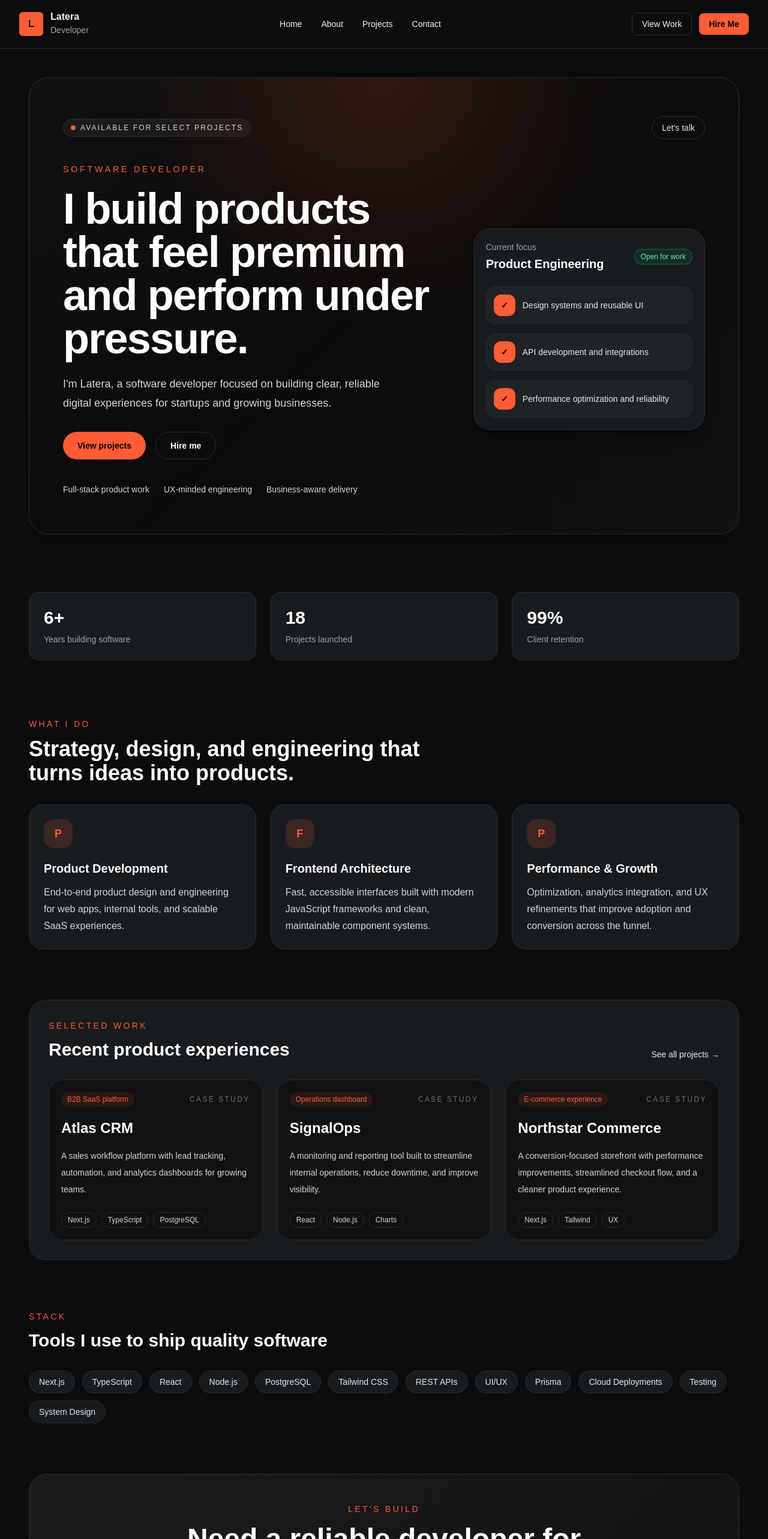
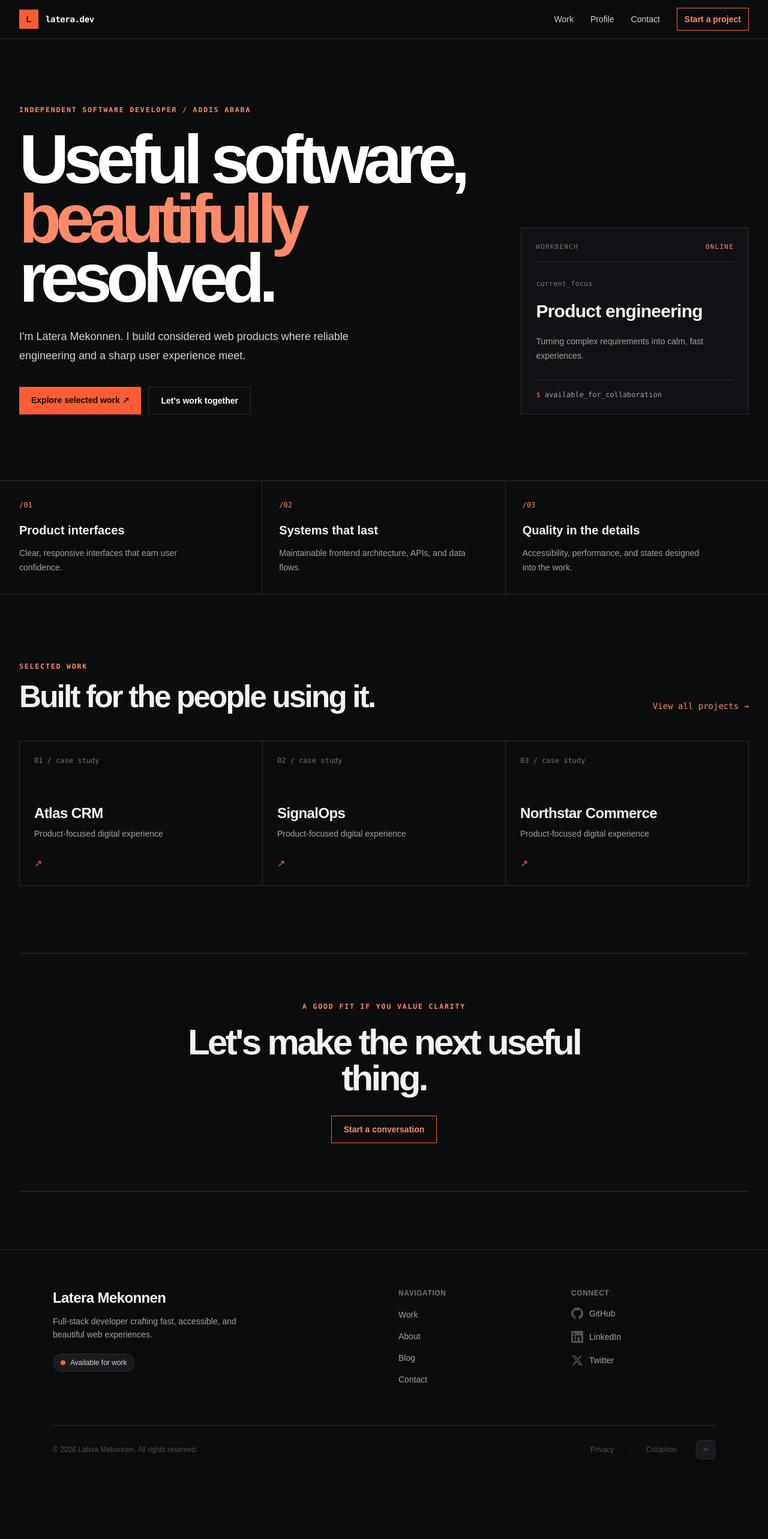
Before and after one commit to Laterat/myPortfolio, a Next.js app: page / in a window 1280 px wide. Shown: the top 2566 px of the page at 60% size. After the commit the page ends 2457 px from the top, so only its background shows below. Built offline with nearby package versions, Linux system fonts and the light colour scheme.

Commit message:
feat(home): refine hero and primary navigation

```diff
--- a/app/page.tsx
+++ b/app/page.tsx
@@ -1,312 +1,28 @@
 import Link from "next/link";
 
-const stats = [
-  { value: "6+", label: "Years building software" },
-  { value: "18", label: "Projects launched" },
-  { value: "99%", label: "Client retention" },
-];
-
-const services = [
-  {
-    title: "Product Development",
-    description:
-      "End-to-end product design and engineering for web apps, internal tools, and scalable SaaS experiences.",
-  },
-  {
-    title: "Frontend Architecture",
-    description:
-      "Fast, accessible interfaces built with modern JavaScript frameworks and clean, maintainable component systems.",
-  },
-  {
-    title: "Performance & Growth",
-    description:
-      "Optimization, analytics integration, and UX refinements that improve adoption and conversion across the funnel.",
-  },
-];
-
-const skills = [
-  "Next.js",
-  "TypeScript",
-  "React",
-  "Node.js",
-  "PostgreSQL",
-  "Tailwind CSS",
-  "REST APIs",
-  "UI/UX",
-  "Prisma",
-  "Cloud Deployments",
-  "Testing",
-  "System Design",
-];
-
-const projects = [
-  {
-    name: "Atlas CRM",
-    type: "B2B SaaS platform",
-    summary:
-      "A sales workflow platform with lead tracking, automation, and analytics dashboards for growing teams.",
-    tags: ["Next.js", "TypeScript", "PostgreSQL"],
-  },
-  {
-    name: "SignalOps",
-    type: "Operations dashboard",
-    summary:
-      "A monitoring and reporting tool built to streamline internal operations, reduce downtime, and improve visibility.",
-    tags: ["React", "Node.js", "Charts"],
-  },
-  {
-    name: "Northstar Commerce",
-    type: "E-commerce experience",
-    summary:
-      "A conversion-focused storefront with performance improvements, streamlined checkout flow, and a cleaner product experience.",
-    tags: ["Next.js", "Tailwind", "UX"],
-  },
+const practices = [
+  ["01", "Product interfaces", "Clear, responsive interfaces that earn user confidence."],
+  ["02", "Systems that last", "Maintainable frontend architecture, APIs, and data flows."],
+  ["03", "Quality in the details", "Accessibility, performance, and states designed into the work."],
 ];
 
 export default function Home() {
-  return (
-    <div className="bg-surface text-white">
-      <section className="mx-auto max-w-7xl px-6 pb-16 pt-12 md:px-10 lg:px-12">
-        <div className="rounded-[32px] border border-surface-border bg-[radial-gradient(circle_at_top,_rgba(255,90,38,0.16),_transparent_42%),linear-gradient(135deg,#111111_0%,#0a0a0a_48%,#111111_100%)] px-6 py-10 shadow-2xl shadow-black/30 md:px-10 lg:px-14 lg:py-16">
-          <div className="mb-10 flex items-center justify-between gap-4">
-            <div className="inline-flex items-center gap-2 rounded-full border border-surface-border bg-white/5 px-3 py-1.5 text-xs font-medium uppercase tracking-[0.18em] text-neutral-300">
-              <span className="h-2 w-2 rounded-full bg-accent" />
-              Available for select projects
-            </div>
-            <Link
-              href="/contact"
-              className="hidden rounded-full border border-surface-border px-4 py-2 text-sm text-neutral-200 transition hover:border-accent hover:text-white md:inline-flex"
-            >
-              Let&apos;s talk
-            </Link>
-          </div>
-
-          <div className="grid items-center gap-10 lg:grid-cols-[1.25fr_0.75fr]">
-            <div>
-              <p className="mb-5 text-sm font-medium uppercase tracking-[0.28em] text-accent">
-                Software developer
-              </p>
-
-              <h1 className="max-w-2xl text-4xl font-black tracking-tight text-white md:text-5xl lg:text-7xl">
-                I build products that feel premium and perform under pressure.
-              </h1>
-
-              <p className="mt-6 max-w-xl text-lg leading-8 text-neutral-300">
-                I&apos;m Latera, a software developer focused on building clear,
-                reliable digital experiences for startups and growing
-                businesses.
-              </p>
-
-              <div className="mt-8 flex flex-col gap-4 sm:flex-row">
-                <Link
-                  href="/projects"
-                  className="inline-flex items-center justify-center rounded-full bg-accent px-6 py-3 text-sm font-semibold text-black transition hover:bg-accent-soft"
-                >
-                  View projects
-                </Link>
-                <Link
-                  href="/contact"
-                  className="inline-flex items-center justify-center rounded-full border border-surface-border px-6 py-3 text-sm font-semibold text-white transition hover:border-white hover:bg-white/5"
-                >
-                  Hire me
-                </Link>
-              </div>
-
-              <div className="mt-10 flex flex-wrap gap-6 text-sm text-neutral-300">
-                <span>Full-stack product work</span>
-                <span>UX-minded engineering</span>
-                <span>Business-aware delivery</span>
-              </div>
-            </div>
-
-            <div className="relative">
-              <div className="rounded-[28px] border border-surface-border bg-surface-raised p-5 shadow-xl shadow-black/30">
-                <div className="mb-6 flex items-center justify-between">
-                  <div>
-                    <p className="text-sm text-neutral-400">Current focus</p>
-                    <p className="mt-1 text-xl font-semibold">
-                      Product Engineering
-                    </p>
-                  </div>
-                  <div className="rounded-full border border-emerald-500/40 bg-emerald-500/10 px-2.5 py-1 text-xs font-medium text-emerald-300">
-                    Open for work
-                  </div>
-                </div>
-
-                <div className="space-y-4">
-                  {[
-                    "Design systems and reusable UI",
-                    "API development and integrations",
-                    "Performance optimization and reliability",
-                  ].map((item) => (
-                    <div
-                      key={item}
-                      className="flex items-center gap-3 rounded-2xl border border-surface-border bg-white/3 p-3"
-                    >
-                      <div className="flex h-9 w-9 items-center justify-center rounded-xl bg-accent text-sm font-bold text-black">
-                        ✓
-                      </div>
-                      <p className="text-sm text-neutral-200">{item}</p>
-                    </div>
-                  ))}
-                </div>
-              </div>
-            </div>
-          </div>
-        </div>
-      </section>
-
-      <section className="mx-auto max-w-7xl px-6 py-8 md:px-10 lg:px-12">
-        <div className="grid gap-6 md:grid-cols-3">
-          {stats.map((stat) => (
-            <div
-              key={stat.label}
-              className="rounded-2xl border border-surface-border bg-surface-raised p-6"
-            >
-              <p className="text-3xl font-black text-white">{stat.value}</p>
-              <p className="mt-2 text-sm text-neutral-400">{stat.label}</p>
-            </div>
-          ))}
-        </div>
-      </section>
-
-      <section className="mx-auto max-w-7xl px-6 py-16 md:px-10 lg:px-12">
-        <div className="mb-8 max-w-2xl">
-          <p className="text-sm font-medium uppercase tracking-[0.24em] text-accent">
-            What I do
-          </p>
-          <h2 className="mt-3 text-3xl font-bold text-white md:text-4xl">
-            Strategy, design, and engineering that turns ideas into products.
-          </h2>
-        </div>
-
-        <div className="grid gap-6 lg:grid-cols-3">
-          {services.map((service) => (
-            <div
-              key={service.title}
-              className="rounded-3xl border border-surface-border bg-surface-raised p-6"
-            >
-              <div className="mb-5 flex h-12 w-12 items-center justify-center rounded-2xl bg-accent/15 text-lg font-bold text-accent">
-                {service.title.charAt(0)}
-              </div>
-              <h3 className="text-xl font-semibold text-white">
-                {service.title}
-              </h3>
-              <p className="mt-3 text-base leading-7 text-neutral-300">
-                {service.description}
-              </p>
-            </div>
-          ))}
-        </div>
-      </section>
-
-      <section className="mx-auto max-w-7xl px-6 py-5 md:px-10 lg:px-12">
-        <div className="rounded-[28px] border border-surface-border bg-surface-raised p-6 md:p-8">
-          <div className="mb-8 flex items-end justify-between gap-4">
-            <div>
-              <p className="text-sm font-medium uppercase tracking-[0.24em] text-accent">
-                Selected work
-              </p>
-              <h2 className="mt-3 text-3xl font-bold text-white">
-                Recent product experiences
-              </h2>
-            </div>
-            <Link
-              href="/projects"
-              className="hidden text-sm font-medium text-neutral-200 hover:text-white md:inline-block"
-            >
-              See all projects →
-            </Link>
-          </div>
-
-          <div className="grid gap-6 lg:grid-cols-3">
-            {projects.map((project) => (
-              <article
-                key={project.name}
-                className="rounded-3xl border border-surface-border bg-[#121212] p-5"
-              >
-                <div className="mb-5 flex items-center justify-between">
-                  <span className="rounded-full bg-accent/10 px-2.5 py-1 text-xs font-medium text-accent">
-                    {project.type}
-                  </span>
-                  <span className="text-xs uppercase tracking-[0.2em] text-neutral-500">
-                    Case study
-                  </span>
-                </div>
-
-                <h3 className="text-2xl font-semibold text-white">
-                  {project.name}
-                </h3>
-                <p className="mt-4 text-sm leading-7 text-neutral-300">
-                  {project.summary}
-                </p>
-
-                <div className="mt-6 flex flex-wrap gap-2">
-                  {project.tags.map((tag) => (
-                    <span
-                      key={tag}
-                      className="rounded-full border border-surface-border px-2.5 py-1 text-xs text-neutral-300"
-                    >
-                      {tag}
-                    </span>
-                  ))}
-                </div>
-              </article>
-            ))}
-          </div>
-        </div>
-      </section>
-
-      <section className="mx-auto max-w-7xl px-6 py-16 md:px-10 lg:px-12">
-        <div className="mb-8 max-w-2xl">
-          <p className="text-sm font-medium uppercase tracking-[0.24em] text-accent">
-            Stack
-          </p>
-          <h2 className="mt-3 text-3xl font-bold text-white">
-            Tools I use to ship quality software
-          </h2>
-        </div>
-
-        <div className="flex flex-wrap gap-3">
-          {skills.map((skill) => (
-            <span
-              key={skill}
-              className="rounded-full border border-surface-border bg-surface-raised px-4 py-2 text-sm text-neutral-200"
-            >
-              {skill}
-            </span>
-          ))}
-        </div>
-      </section>
-
-      <section className="mx-auto max-w-7xl px-6 pb-20 pt-5 md:px-10 lg:px-12">
-        <div className="rounded-[30px] border border-surface-border bg-[linear-gradient(135deg,#1c1c1c_0%,#121212_100%)] p-8 text-center md:p-12">
-          <p className="text-sm font-medium uppercase tracking-[0.24em] text-accent">
-            Let&apos;s build
-          </p>
-          <h2 className="mx-auto mt-4 max-w-2xl text-3xl font-bold text-white md:text-5xl">
-            Need a reliable developer for your next product milestone?
-          </h2>
-          <p className="mx-auto mt-4 max-w-xl text-base leading-7 text-neutral-300">
-            From early product strategy to launch-ready engineering, I help
-            teams deliver polished software without the chaos.
-          </p>
-          <div className="mt-8 flex justify-center gap-4">
-            <Link
-              href="/contact"
-              className="rounded-full bg-accent px-6 py-3 text-sm font-semibold text-black transition hover:bg-accent-soft"
-            >
-              Book a call
-            </Link>
-            <Link
-              href="/about"
-              className="rounded-full border border-surface-border px-6 py-3 text-sm font-semibold text-white transition hover:bg-white/5"
-            >
-              About me
-            </Link>
-          </div>
-        </div>
-      </section>
-    </div>
-  );
+  return <div className="overflow-hidden">
+    <section className="site-shell grid min-h-[calc(100svh-4rem)] content-center gap-12 py-16 lg:grid-cols-[1.35fr_.65fr] lg:py-24">
+      <div>
+        <p className="eyebrow">Independent software developer / Addis Ababa</p>
+        <h1 className="mt-6 max-w-4xl text-[clamp(3.35rem,9vw,7.5rem)] font-black leading-[.86] tracking-[-.08em] text-white">Useful software,<br /><span className="text-accent-soft">beautifully</span> resolved.</h1>
+        <p className="mt-8 max-w-xl text-lg leading-8 text-neutral-300">I&apos;m Latera Mekonnen. I build considered web products where reliable engineering and a sharp user experience meet.</p>
+        <div className="mt-9 flex flex-wrap gap-3"><Link href="/projects" className="bg-accent px-5 py-3 text-sm font-bold text-[#180b06] transition hover:bg-accent-soft">Explore selected work <span aria-hidden="true">↗</span></Link><Link href="/contact" className="border rule px-5 py-3 text-sm font-semibold text-white transition hover:border-neutral-400 hover:bg-white/5">Let&apos;s work together</Link></div>
+      </div>
+      <aside className="panel relative self-end overflow-hidden p-5 lg:p-6" aria-label="Developer status">
+        <div className="flex items-center justify-between border-b rule pb-4 font-mono text-[.68rem] uppercase tracking-[.12em] text-neutral-500"><span>Workbench</span><span className="text-accent-soft">online</span></div>
+        <div className="space-y-5 py-7"><p className="font-mono text-xs text-neutral-500">current_focus</p><p className="text-3xl font-bold tracking-tight">Product engineering</p><p className="text-sm leading-6 text-neutral-400">Turning complex requirements into calm, fast experiences.</p></div>
+        <div className="border-t rule pt-4 font-mono text-xs text-neutral-400"><span className="text-accent">$</span> available_for_collaboration</div>
+      </aside>
+    </section>
+    <section className="border-y rule"><div className="site-shell grid divide-y divide-[var(--surface-border)] md:grid-cols-3 md:divide-x md:divide-y-0">{practices.map(([number, title, body]) => <article key={number} className="py-8 md:px-7 md:first:pl-0"><p className="font-mono text-xs text-accent-soft">/{number}</p><h2 className="mt-5 text-xl font-bold">{title}</h2><p className="mt-3 max-w-xs text-sm leading-6 text-neutral-400">{body}</p></article>)}</div></section>
+    <section className="site-shell py-20 md:py-28"><div className="flex flex-wrap items-end justify-between gap-6"><div><p className="eyebrow">Selected work</p><h2 className="section-title mt-4">Built for the people using it.</h2></div><Link href="/projects" className="font-mono text-sm text-accent-soft hover:text-white">View all projects →</Link></div><div className="mt-12 grid gap-px border rule bg-[var(--surface-border)] md:grid-cols-3">{["Atlas CRM", "SignalOps", "Northstar Commerce"].map((project, index) => <Link key={project} href="/projects" className="group bg-[#0b0c0d] p-6 transition hover:bg-[var(--surface)]"><p className="font-mono text-xs text-neutral-500">0{index + 1} / case study</p><h3 className="mt-16 text-2xl font-bold tracking-tight group-hover:text-accent-soft">{project}</h3><p className="mt-2 text-sm text-neutral-400">Product-focused digital experience</p><span className="mt-7 inline-block text-accent">↗</span></Link>)}</div></section>
+    <section className="site-shell pb-24"><div className="border-y rule py-12 text-center md:py-20"><p className="eyebrow">A good fit if you value clarity</p><h2 className="mx-auto mt-5 max-w-3xl text-4xl font-black tracking-[-.06em] md:text-6xl">Let&apos;s make the next useful thing.</h2><Link href="/contact" className="mt-8 inline-block border border-accent px-5 py-3 text-sm font-bold text-accent-soft transition hover:bg-accent hover:text-[#180b06]">Start a conversation</Link></div></section>
+  </div>;
 }
--- a/components/layout/Header.tsx
+++ b/components/layout/Header.tsx
@@ -1,99 +1,36 @@
+"use client";
+
 import Link from "next/link";
+import { useState } from "react";
+
+const links = [
+  { href: "/projects", label: "Work" },
+  { href: "/about", label: "Profile" },
+  { href: "/contact", label: "Contact" },
+];
 
 export default function Header() {
+  const [isOpen, setIsOpen] = useState(false);
+  const close = () => setIsOpen(false);
+
   return (
-    <header className="sticky top-0 z-50 border-b border-surface-border bg-background/95 backdrop-blur">
-      <div className="mx-auto flex h-20 max-w-7xl items-center justify-between px-4 sm:px-6 lg:px-8">
-        {/* Logo */}
-        <Link
-          href="/"
-          className="flex shrink-0 items-center gap-3"
-          aria-label="Latera Developer - Home"
-        >
-          <div className="flex h-10 w-10 items-center justify-center rounded-md bg-accent font-bold text-black transition-all duration-300 hover:-rotate-[15deg] hover:bg-accent-strong">
-            L
-          </div>
-
-          <div className="hidden sm:block">
-            <p className="font-bold leading-none">Latera</p>
-            <p className="mt-1 text-sm text-neutral-400">Developer</p>
-          </div>
+    <header className="sticky top-0 z-50 border-b rule bg-[#0b0c0d]/95 backdrop-blur-md">
+      <div className="site-shell flex min-h-16 items-center justify-between gap-5">
+        <Link href="/" className="group inline-flex items-center gap-3" aria-label="Latera Mekonnen — home">
+          <span className="grid h-8 w-8 place-items-center border border-accent bg-accent text-sm font-black text-[#180b06] transition-transform group-hover:rotate-6">L</span>
+          <span className="font-mono text-sm font-bold tracking-tight text-white">latera.dev</span>
         </Link>
-
-        <nav
-          className="hidden items-center gap-6 md:flex lg:gap-8"
-          aria-label="Main navigation"
-        >
-          <Link
-            href="/"
-            className="text-sm font-medium transition-colors hover:text-accent"
-          >
-            Home
-          </Link>
-
-          <Link
-            href="/about"
-            className="text-sm font-medium transition-colors hover:text-accent"
-          >
-            About
-          </Link>
-
-          <Link
-            href="/projects"
-            className="text-sm font-medium transition-colors hover:text-accent"
-          >
-            Projects
-          </Link>
-
-          <Link
-            href="/contact"
-            className="text-sm font-medium transition-colors hover:text-accent"
-          >
-            Contact
-          </Link>
+        <nav className="hidden items-center gap-7 md:flex" aria-label="Primary navigation">
+          {links.map((link) => <Link key={link.href} href={link.href} className="text-sm text-neutral-300 transition hover:text-accent-soft">{link.label}</Link>)}
+          <Link href="/contact" className="border border-accent px-3 py-2 text-sm font-semibold text-accent-soft transition hover:bg-accent hover:text-[#180b06]">Start a project</Link>
         </nav>
-
-        {/* Desktop Actions */}
-        <div className="hidden items-center gap-3 md:flex">
-          <Link
-            href="/projects"
-            className="rounded-lg border border-surface-border px-4 py-2 text-sm font-medium transition-colors hover:bg-accent hover:text-black"
-          >
-            View Work
-          </Link>
-
-          <Link
-            href="/contact"
-            className="rounded-lg bg-accent px-4 py-2 text-sm font-semibold text-black transition-all duration-300 ease-out hover:-translate-y-1 hover:scale-105 hover:bg-accent-soft active:scale-95"
-          >
-            Hire Me
-          </Link>
-        </div>
-
-        {/* Mobile Menu Button */}
-        <button
-          type="button"
-          aria-label="Open navigation menu"
-          className="flex h-10 w-10 items-center justify-center rounded-lg border border-surface-border transition-colors hover:bg-accent hover:text-black md:hidden"
-        >
-          <svg
-            xmlns="http://www.w3.org/2000/svg"
-            width="20"
-            height="20"
-            viewBox="0 0 24 24"
-            fill="none"
-            stroke="currentColor"
-            strokeWidth="2"
-            strokeLinecap="round"
-            strokeLinejoin="round"
-            aria-hidden="true"
-          >
-            <line x1="4" x2="20" y1="6" y2="6" />
-            <line x1="4" x2="20" y1="12" y2="12" />
-            <line x1="4" x2="20" y1="18" y2="18" />
-          </svg>
+        <button type="button" className="grid h-9 w-9 place-items-center border rule text-sm md:hidden" aria-expanded={isOpen} aria-controls="mobile-navigation" onClick={() => setIsOpen((open) => !open)}>
+          <span className="sr-only">{isOpen ? "Close" : "Open"} navigation</span>{isOpen ? "×" : "Menu"}
         </button>
       </div>
+      {isOpen && <nav id="mobile-navigation" className="border-t rule bg-[#0b0c0d] px-4 py-4 md:hidden" aria-label="Mobile navigation">
+        <div className="site-shell grid gap-1">{links.map((link) => <Link onClick={close} key={link.href} href={link.href} className="px-3 py-3 text-base text-neutral-200 hover:bg-white/5">{link.label}</Link>)}</div>
+      </nav>}
     </header>
   );
 }
```
